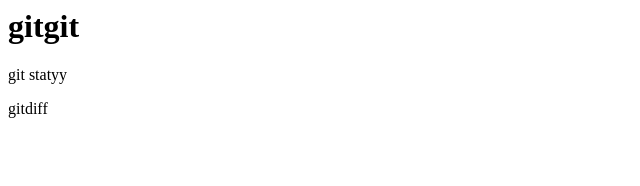
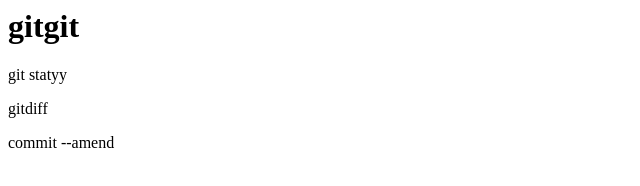
Before and after one commit to masudatoshiya/git, a plain HTML site: page index.html in a window 1280 px wide. Shown: the whole page, without its empty margins (0-640 px from the left). Drawn offline with Linux system fonts and the light colour scheme.

Commit message:
git commit --amend

```diff
--- a/index.html
+++ b/index.html
@@ -1,3 +1,4 @@
 <h1>gitgit</h1>
 <p>git statyy</p>
 <p>gitdiff</p>
+<git>commit --amend</git>
```
